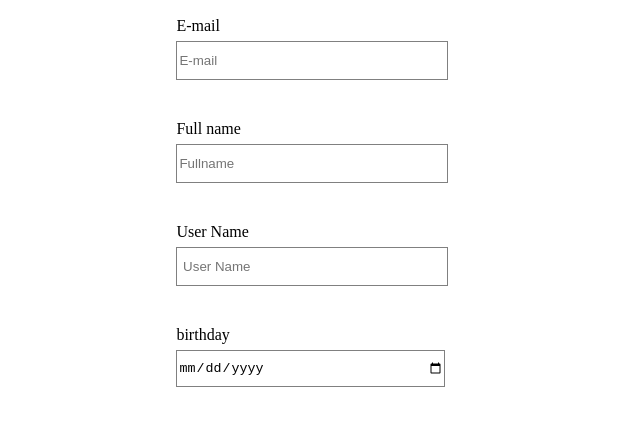
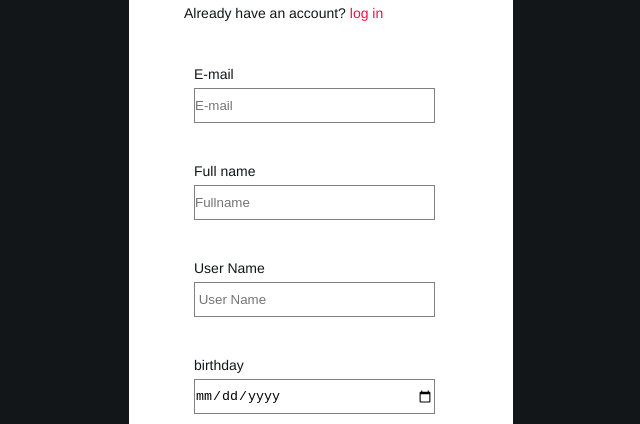
Before and after one commit to husseinabelateef/clientSideHtml-CssProject, a plain HTML site: page signup.html in a window 1280 px wide. Shown: the part 234-658 px from the top of the page, without its empty margins (319-959 px from the left). Drawn offline with Linux system fonts and the light colour scheme; the site is published under a folder, as on GitHub Pages, so addresses that start at the root find nothing.

Commit message:
mainStyle path
/main
wrong style path

```diff
--- a/signup.html
+++ b/signup.html
@@ -6,7 +6,7 @@
     <meta name="viewport" content="width=device-width, initial-scale=1.0" />
     <title>signup</title>
     <link rel="shortcut icon" href="./imges/hide.png" image="/x-icon" />
-    <link rel="stylesheet" href="/mainStyle.css" />
+    <link rel="stylesheet" href="mainStyle.css" />
     <link rel="stylesheet" href="signup.css" />
   </head>
   <body>
```
